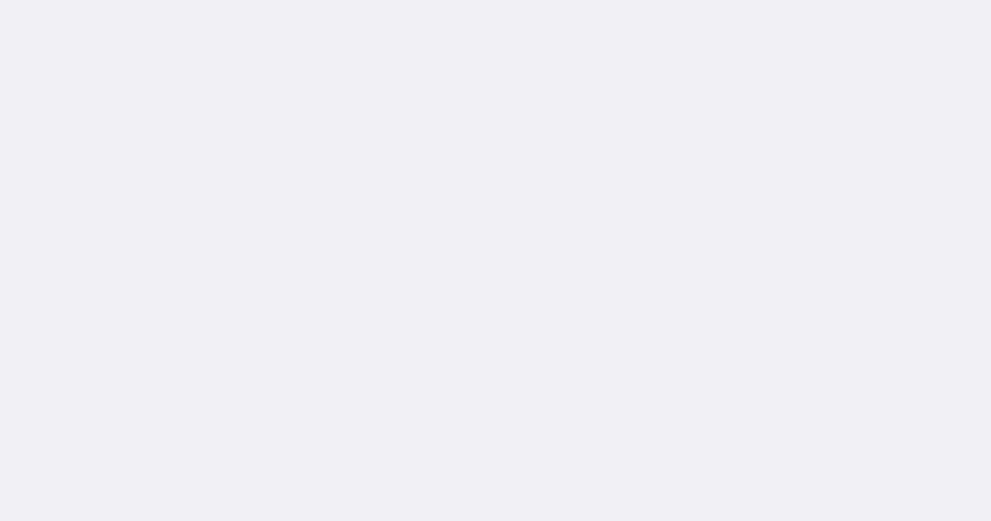
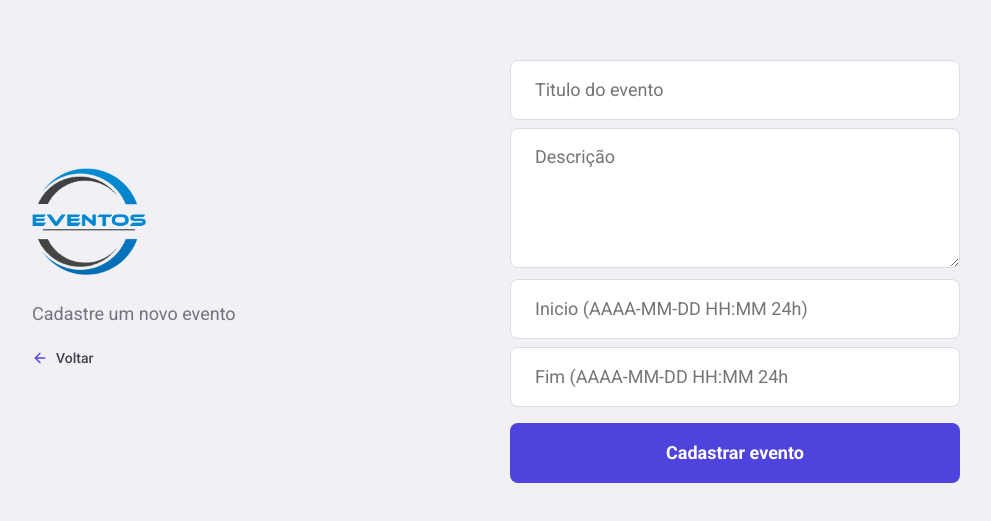
Before and after one commit to caiosales35/Calendario, a JavaScript app in the folder frontend/: page /event/new in a window 1280 px wide. Shown: the part 133-654 px from the top of the page, without its empty margins (144-1135 px from the left). Built offline with nearby package versions, Linux system fonts and the light colour scheme; the HTML template or start-up script is replaced by a standard one.

Commit message:
Interface pagina de novo-editar evento

```diff
--- a/frontend/src/global.css
+++ b/frontend/src/global.css
@@ -31,6 +31,19 @@ form input {
   border: 1px solid #dcdce6;
   border-radius: 8px;
   padding: 0 24px;
+}
+
+form textarea {
+  width: 100%;
+  min-height: 140px;
+  height: 60px;
+  color: #3333;
+  border: 1px solid #dcdce6;
+  border-radius: 8px;
+  padding: 16px 24px;
+  line-height: 24px;
+  margin-top: 8px;
+  resize: vertical;
 }
 
 .button {
--- /dev/null
+++ b/frontend/src/pages/Event/index.js
@@ -0,0 +1,30 @@
+import { Link } from 'react-router-dom';
+import { FiArrowLeft } from 'react-icons/fi';
+
+import './styles.css';
+
+import logoImg from '../../assets/logo.png';
+
+export default function Event() {
+    return (
+        <div className="event-container">
+            <div className="content">
+                <section>
+                    <img src={logoImg} alt="Logo Eventos" />
+                    <p>Cadastre um novo evento</p>
+                    <Link className="back-link" to="/profile">
+                        <FiArrowLeft size={16} color="#4e44dd"/>
+                        Voltar
+                    </ Link>
+                </section>
+                <form>
+                    <input placeholder="Titulo do evento" />
+                    <textarea placeholder="Descrição" />
+                    <input type="text" placeholder="Inicio (AAAA-MM-DD HH:MM 24h)" />
+                    <input type="text" placeholder="Fim (AAAA-MM-DD HH:MM 24h" />
+                    <button type="submit" className="button" >Cadastrar evento</button>
+                </form>
+            </div>
+        </div>
+    );
+}
--- /dev/null
+++ b/frontend/src/pages/Event/styles.css
@@ -0,0 +1,52 @@
+.event-container {
+  width: 100%;
+  max-width: 1120px;
+  height: 100vh;
+  margin: 0 auto;
+  display: flex;
+  align-items: center;
+  justify-content: center;
+}
+
+.event-container .content {
+  width: 100%;
+  padding: 96px;
+  background: #f0f0f5;
+  box-shadow: 0 0 100px rgba(0, 0, 0, 0.1);
+  border-radius: 8px;
+  display: flex;
+  justify-content: space-between;
+  align-items: center;
+}
+
+.event-container .content section {
+  width: 100%;
+  max-width: 380px;
+}
+
+.event-container .content section img {
+  height: 30%;
+  width: 30%;
+}
+
+.event-container .content section p {
+  padding-top: 20px;
+  font-size: 18px;
+  color: #737380;
+  line-height: 32px;
+}
+
+.event-container .content section .back-link {
+  margin-top: 20px;
+}
+
+.event-container .content form {
+  width: 100%;
+  max-width: 450px;
+}
+
+.event-container .content form input,
+.event-container .content form textarea {
+  margin-top: 8px;
+  color: black;
+}
--- a/frontend/src/pages/Profile/index.js
+++ b/frontend/src/pages/Profile/index.js
@@ -11,7 +11,7 @@ export default function Profile() {
             <header>
                 <img src={logoImg} alt="Logo Eventos" />
                 <span>Bem Vindo, NOME!</span>
-                <Link className="button" to="/events/new" >Cadastrar novo evento</Link>
+                <Link className="button" to="/event/new" >Cadastrar novo evento</Link>
                 <button type="button">
                     <FiPower size={18} color="#4e44dd" />
                 </button>
--- a/frontend/src/routes.js
+++ b/frontend/src/routes.js
@@ -3,6 +3,7 @@ import { BrowserRouter, Route, Switch } from 'react-router-dom';
 import Logon from './pages/Logon';
 import Register from './pages/Register';
 import Profile from './pages/Profile';
+import Event from './pages/Event';
 
 export default function Routes() {
     return (
@@ -11,6 +12,7 @@ export default function Routes() {
                 <Route path="/" exact component={Logon} />
                 <Route path="/register" component={Register} />
                 <Route path="/profile" component={Profile} />
+                <Route path="/event/new" component={Event} />
             </Switch>
         </BrowserRouter>
     )
```
